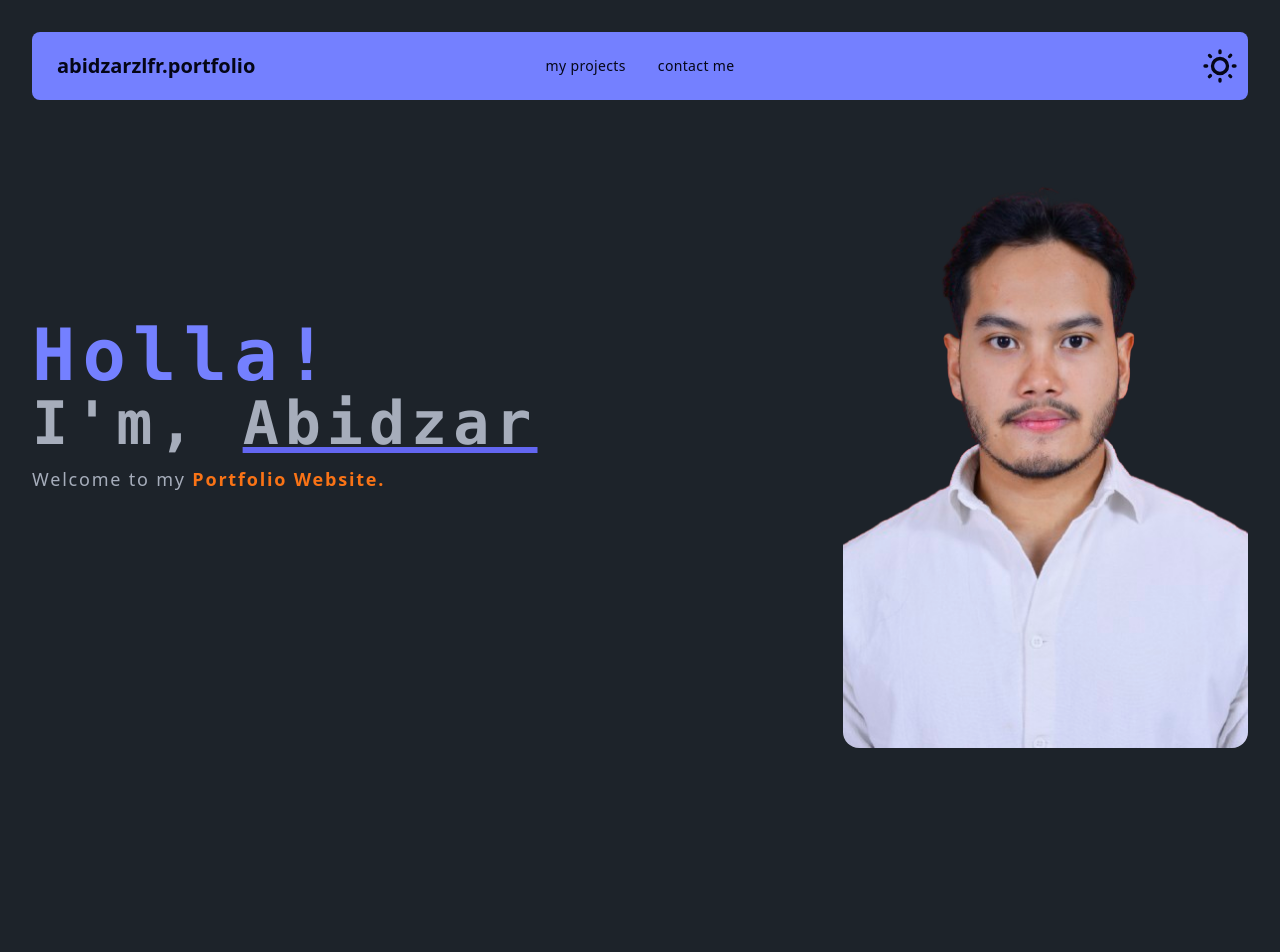
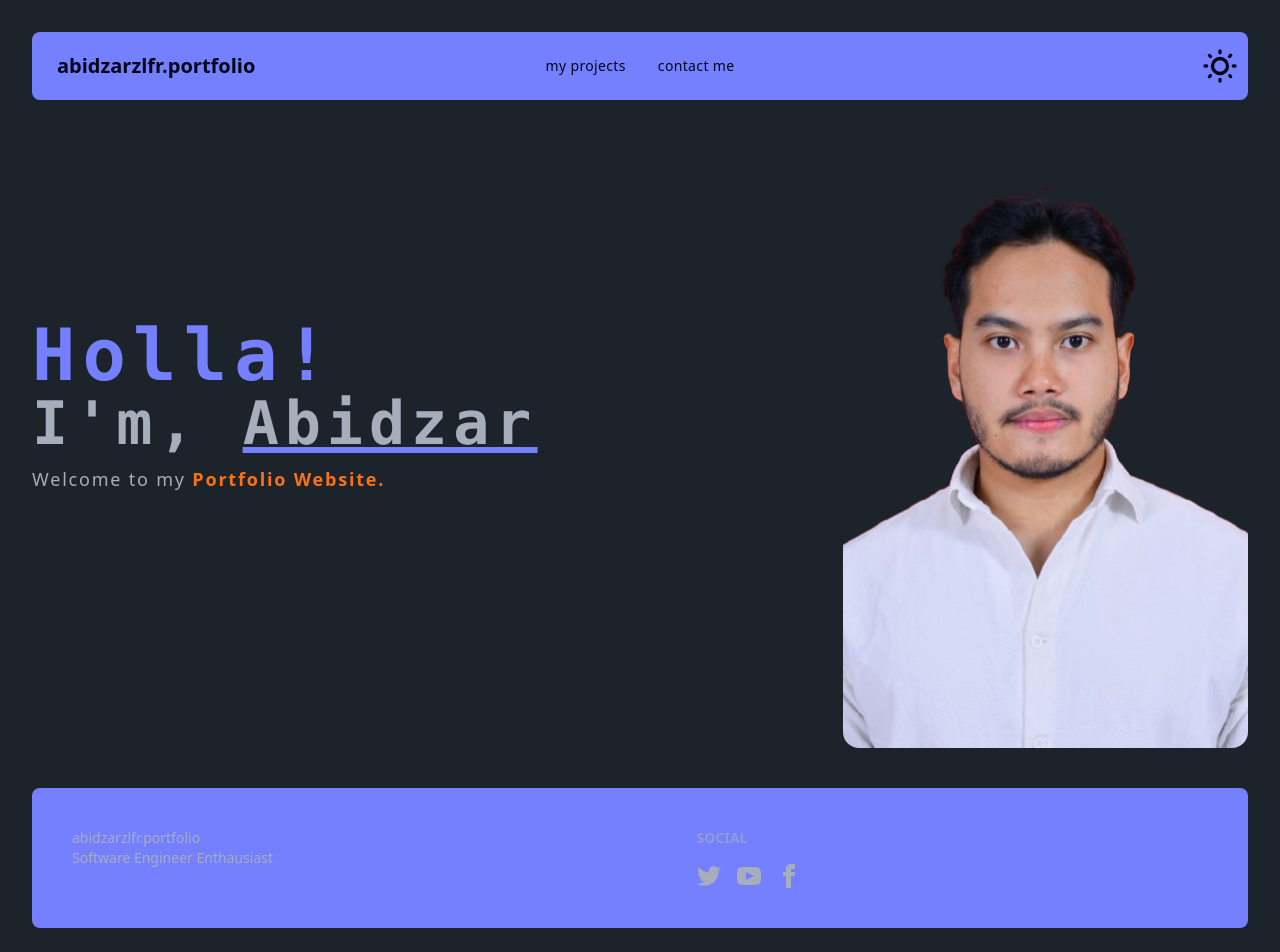
Before and after one commit to Abidzarzlfr/abidzarzlfr-portfolio, a React (Vite) app: page / in a window 1280 px wide. Shown: the top 952 px of the page. Before the commit the page ends 800 px from the top, so only its background shows below. Built offline with nearby package versions, Linux system fonts and the light colour scheme.

Commit message:
feat(components): add footer components

```diff
--- a/src/App.jsx
+++ b/src/App.jsx
@@ -1,12 +1,14 @@
 import "./App.css";
 import Home from "./pages/Header";
 import Navbar from "./components/Navbar";
+import Footer from "./components/Footer";
 
 function App() {
   return (
     <>
       <Navbar />
-      <Home/>
+      <Home />
+      <Footer />
     </>
   );
 }
--- /dev/null
+++ b/src/components/Footer.jsx
@@ -0,0 +1,66 @@
+import React from "react";
+
+const Footer = () => {
+  return (
+    <footer className="footer bg-primary text-neutral-content p-10 mt-10 rounded-lg">
+      <aside>
+        {/* <svg
+          width="50"
+          height="50"
+          viewBox="0 0 24 24"
+          xmlns="http://www.w3.org/2000/svg"
+          fillRule="evenodd"
+          clipRule="evenodd"
+          className="fill-current"
+        >
+          <path d="M22.672 15.226l-2.432.811.841 2.515c.33 1.019-.209 2.127-1.23 2.456-1.15.325-2.148-.321-2.463-1.226l-.84-2.518-5.013 1.677.84 2.517c.391 1.203-.434 2.542-1.831 2.542-.88 0-1.601-.564-1.86-1.314l-.842-2.516-2.431.809c-1.135.328-2.145-.317-2.463-1.229-.329-1.018.211-2.127 1.231-2.456l2.432-.809-1.621-4.823-2.432.808c-1.355.384-2.558-.59-2.558-1.839 0-.817.509-1.582 1.327-1.846l2.433-.809-.842-2.515c-.33-1.02.211-2.129 1.232-2.458 1.02-.329 2.13.209 2.461 1.229l.842 2.515 5.011-1.677-.839-2.517c-.403-1.238.484-2.553 1.843-2.553.819 0 1.585.509 1.85 1.326l.841 2.517 2.431-.81c1.02-.33 2.131.211 2.461 1.229.332 1.018-.21 2.126-1.23 2.456l-2.433.809 1.622 4.823 2.433-.809c1.242-.401 2.557.484 2.557 1.838 0 .819-.51 1.583-1.328 1.847m-8.992-6.428l-5.01 1.675 1.619 4.828 5.011-1.674-1.62-4.829z"></path>
+        </svg> */}
+        <p>
+          abidzarzlfr.portfolio
+          <br />
+          Software Engineer Enthausiast
+        </p>
+      </aside>
+      <nav>
+        <h6 className="footer-title">Social</h6>
+        <div className="grid grid-flow-col gap-4">
+          <a>
+            <svg
+              xmlns="http://www.w3.org/2000/svg"
+              width="24"
+              height="24"
+              viewBox="0 0 24 24"
+              className="fill-current"
+            >
+              <path d="M24 4.557c-.883.392-1.832.656-2.828.775 1.017-.609 1.798-1.574 2.165-2.724-.951.564-2.005.974-3.127 1.195-.897-.957-2.178-1.555-3.594-1.555-3.179 0-5.515 2.966-4.797 6.045-4.091-.205-7.719-2.165-10.148-5.144-1.29 2.213-.669 5.108 1.523 6.574-.806-.026-1.566-.247-2.229-.616-.054 2.281 1.581 4.415 3.949 4.89-.693.188-1.452.232-2.224.084.626 1.956 2.444 3.379 4.6 3.419-2.07 1.623-4.678 2.348-7.29 2.04 2.179 1.397 4.768 2.212 7.548 2.212 9.142 0 14.307-7.721 13.995-14.646.962-.695 1.797-1.562 2.457-2.549z"></path>
+            </svg>
+          </a>
+          <a>
+            <svg
+              xmlns="http://www.w3.org/2000/svg"
+              width="24"
+              height="24"
+              viewBox="0 0 24 24"
+              className="fill-current"
+            >
+              <path d="M19.615 3.184c-3.604-.246-11.631-.245-15.23 0-3.897.266-4.356 2.62-4.385 8.816.029 6.185.484 8.549 4.385 8.816 3.6.245 11.626.246 15.23 0 3.897-.266 4.356-2.62 4.385-8.816-.029-6.185-.484-8.549-4.385-8.816zm-10.615 12.816v-8l8 3.993-8 4.007z"></path>
+            </svg>
+          </a>
+          <a>
+            <svg
+              xmlns="http://www.w3.org/2000/svg"
+              width="24"
+              height="24"
+              viewBox="0 0 24 24"
+              className="fill-current"
+            >
+              <path d="M9 8h-3v4h3v12h5v-12h3.642l.358-4h-4v-1.667c0-.955.192-1.333 1.115-1.333h2.885v-5h-3.808c-3.596 0-5.192 1.583-5.192 4.615v3.385z"></path>
+            </svg>
+          </a>
+        </div>
+      </nav>
+    </footer>
+  );
+};
+
+export default Footer;
--- a/src/pages/Header.jsx
+++ b/src/pages/Header.jsx
@@ -11,7 +11,7 @@
           </p>
           <p className="header-text-name text-6xl font-bold">
             <code className="tracking-widest">
-              I'm, <a className="underline decoration-indigo-500">Abidzar</a>
+              I'm, <a className="underline decoration-primary">Abidzar</a>
             </code>
           </p>
           <p className="header-text-footer mt-3 text-lg tracking-widest">
```
